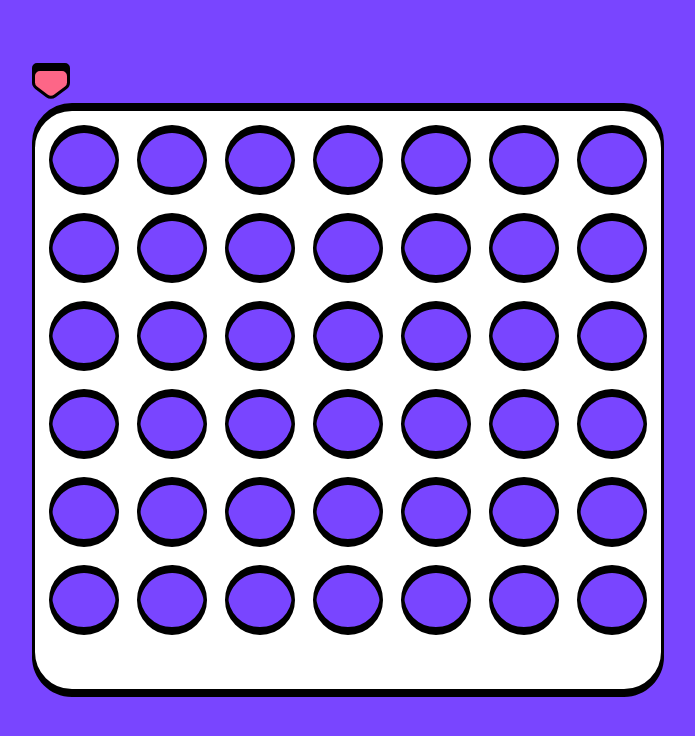
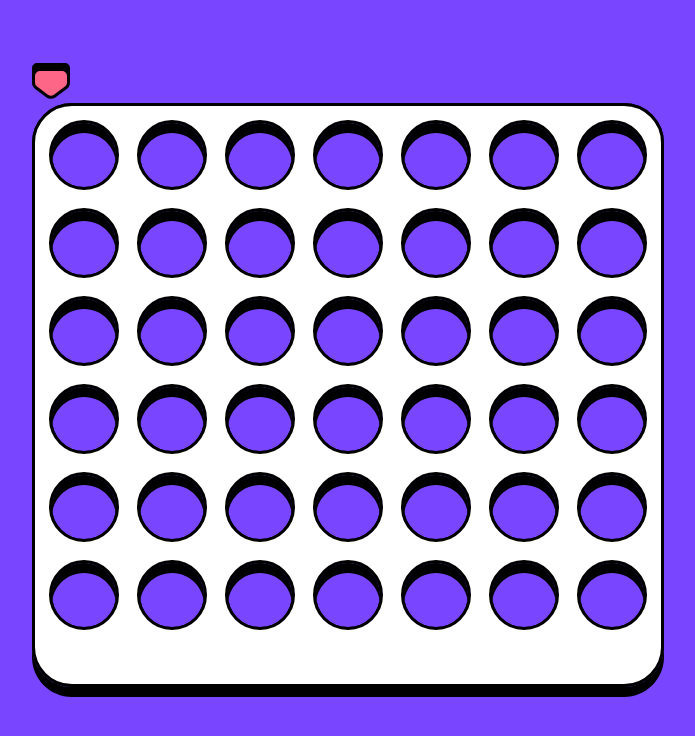
Before and after one commit to edward-montoya/connect-four, a React (Vite) app: page / in a window 1280 px wide. Shown: the top 736 px of the page, without its empty margins (292-987 px from the left). Built offline with nearby package versions, Linux system fonts and the light colour scheme.

Commit message:
upgrade animation and refactor components

```diff
--- a/src/App.tsx
+++ b/src/App.tsx
@@ -1,5 +1,5 @@
 import './App.scss'
-import Game from './components/Game/Game'
+import Game from './components/Board/Board'
 import Rules from './components/Rules/Rules'
 
 //import MarkerYellow from '@/assets/images/counter-yellow-large.svg';
--- a/src/components/Game/Game.scss
+++ b/src/components/Board/Board.scss
@@ -1,12 +1,12 @@
 .game {
+    width: 100%;
+    height: 100%;
+    display: grid;
+    place-content: center;
+    background-color: #7945FF;
     &__board {
         width: 335px;
         height: 320px;
-        background-image: url('@/assets/images/board-layer-white-small.svg'), url('@/assets/images/board-layer-black-small.svg');
-        background-size: contain;
-        background-repeat: no-repeat;
-        background-position: center center;
-        z-index: 2;
         position: relative;
     }
 
@@ -21,17 +21,14 @@
         top: 0;
         left: 0;
         transform: translate(16px, 10px);
-        transition: transform 2s ease-in;
     }
 }
 
 @media screen and (min-width: 640px) {
     .game {
         &__board {
-            background-image: url('@/assets/images/board-layer-white-large.svg'), url('@/assets/images/board-layer-black-large.svg');
             width: 632px;
             height: 594px;
-
         }
     }
 }
--- /dev/null
+++ b/src/components/Board/Board.tsx
@@ -0,0 +1,85 @@
+import { useEffect, useMemo, useState } from "react";
+import useMousePosition from "../../hook/useMousePosition";
+import useFieldGame from "../../hook/useFieldGame";
+import useTurnGame from "../../hook/useGame";
+import { PLAYERS } from "../../@types/game";
+import './Board.scss';
+
+import MarkerRed from '@/assets/images/marker-red.svg';
+import MarkerYellow from '@/assets/images/marker-yellow.svg';
+
+import BoardBottomLarge from '@/assets/images/board-layer-black-large.svg';
+import BoardTopLarge from '@/assets/images/board-layer-white-large.svg';
+import BoardBottomSmall from '@/assets/images/board-layer-black-small.svg';
+import BoardTopSmall from '@/assets/images/board-layer-white-small.svg';
+import Chip from "../Chip/Chip";
+
+
+const Game = () => {
+  const [isMobile, setIsMobile] = useState(window.innerWidth < 640);
+
+  useEffect(() => {
+    const update = () => {
+      setIsMobile(window.innerWidth < 640);
+    }
+    window.addEventListener('resize', update);
+    return () => {
+      window.removeEventListener('resize', update);
+    }
+  }, [])
+
+  const { x } = useMousePosition();
+  const { field, addItemToTheField, userPosition } = useFieldGame(x);
+  const { currentPlayer, userPlay } = useTurnGame();
+
+
+  const styles = useMemo(() => {
+    return {
+      backgroundImage: `url(${currentPlayer === PLAYERS.PLAYER_1 ? MarkerRed : MarkerYellow})`,
+      position: 'absolute',
+      left: `${userPosition}px`,
+      top: -40,
+    } as React.CSSProperties
+  }, [userPosition, currentPlayer]);
+
+  const play = () => {
+    addItemToTheField(currentPlayer);
+    userPlay();
+  }
+
+  return (
+    <section className='game'>
+      <div className='game__board'>
+        <picture style={{ position: 'absolute', top: 0 }}>
+          <source
+            media="(min-width: 560px)"
+            srcSet={BoardBottomLarge}
+          />
+          <img
+            src={BoardBottomSmall}
+            alt=''
+          />
+        </picture>
+        <div onClick={play} className='game__selector' style={styles}></div>
+        {
+          field.map((element) => (
+            <Chip key={`element-${element.i}-${element.j}`} element={element} isMobile={isMobile} />
+            )
+          )
+        }
+        <picture onClick={play} style={{ position: 'absolute', top: 0 }}>
+          <source
+            media="(min-width: 560px)"
+            srcSet={BoardTopLarge}
+          />
+          <img
+            src={BoardTopSmall}
+            alt=''
+          />
+        </picture>
+      </div>
+    </section>
+  )
+}
+
+export default Game;
--- /dev/null
+++ b/src/components/Chip/Chip.tsx
@@ -0,0 +1,49 @@
+import CounterRed from '@/assets/images/counter-red-large.svg';
+import CounterYellow from '@/assets/images/counter-yellow-large.svg';
+import CounterRedSmall from '@/assets/images/counter-red-small.svg';
+import CounterYellowSmall from '@/assets/images/counter-yellow-small.svg';
+import { FieldItem, PLAYERS } from '../../@types/game';
+import { useCallback } from 'react';
+
+const MOVE_LARGE_X = 89;
+const MOVE_LARGE_Y = 88;
+const MOVE_SMALL_X = 45;
+const MOVE_SMALL_Y = 50;
+
+const Chip = ({element, isMobile}: {element: FieldItem, isMobile: boolean}) => {
+
+    const buildStyle = useCallback((element: FieldItem) => {
+        const x_m = isMobile ? MOVE_SMALL_X : MOVE_LARGE_X;
+    const y_m = isMobile ? MOVE_SMALL_Y : MOVE_LARGE_Y;
+
+    const initial = isMobile ? 210 : 0;
+
+    const tranformX = (element.i * x_m) + 12;
+    const tranformY = 458 - (element.j * y_m) - initial;
+    let styles = {
+      backgroundImage: `none`,
+      backgroundRepeat: 'no-repeat',
+      width: isMobile ? '41px' : '70px',
+      height: isMobile ? '46px' : '75px',
+      transition: `transform ${2000 - (285 * element.j)}ms ease-in`,
+      transform: `translateX(${tranformX}px)`
+    } as React.CSSProperties;
+    if (element.value !== null) {
+      const icon = isMobile ? (element.value === PLAYERS.PLAYER_1 ? CounterRedSmall : CounterYellowSmall) : element.value === PLAYERS.PLAYER_1 ? CounterRed : CounterYellow;
+      styles = {
+        ...styles,
+        backgroundImage: `url(${icon})`,
+        transform: `translate(${tranformX}px, ${tranformY}px)`
+      }
+    }
+    return styles;
+      }, [isMobile]);
+
+    return (
+        <div
+            className='game__chip'
+            style={buildStyle(element)} />
+    );
+}
+
+export default Chip;
--- a/src/components/Game/Game.tsx
+++ /dev/null
@@ -1,95 +0,0 @@
-import { useCallback, useEffect, useMemo, useState } from "react";
-import useMousePosition from "../../hook/useMousePosition";
-import useFieldGame from "../../hook/useFieldGame";
-import useTurnGame from "../../hook/useGame";
-import { FieldItem, PLAYERS } from "../../@types/game";
-import './Game.scss';
-
-import MarkerRed from '@/assets/images/marker-red.svg';
-import MarkerYellow from '@/assets/images/marker-yellow.svg';
-
-import CounterRed from '@/assets/images/counter-red-large.svg';
-import CounterYellow from '@/assets/images/counter-yellow-large.svg';
-import CounterRedSmall from '@/assets/images/counter-red-small.svg';
-import CounterYellowSmall from '@/assets/images/counter-yellow-small.svg';
-
-const MOVE_LARGE_X = 90;
-const MOVE_LARGE_Y = 88;
-const MOVE_SMALL_X = 45;
-const MOVE_SMALL_Y = 50;
-
-const Game = () => {
-    const [isMobile, setIsMobile] = useState(window.innerWidth < 640);
-
-  useEffect(() => {
-    const update = () => {
-      setIsMobile(window.innerWidth < 640);
-    }
-    window.addEventListener('resize', update);
-    return () => {
-      window.removeEventListener('resize', update);
-    }
-  }, [])
-
-  const { x } = useMousePosition();
-  const { field, addItemToTheField, userPosition } = useFieldGame(x);
-  const { currentPlayer, userPlay } = useTurnGame();
-
-  const mapArray: Array<FieldItem> = useMemo(() => {
-    const n = field.length;
-    const m = field[0].length;
-    const arr = [];
-    for (let i = 0; i < n; i++) {
-      for (let j = 0; j < m; j++) {
-        arr.push({
-          i, j, value: field[i][j]
-        })
-      }
-    }
-    return arr;
-  }, [field]);
-
-  const styles = useMemo(() => {
-    return {
-      backgroundImage: `url(${currentPlayer === PLAYERS.PLAYER_1 ? MarkerRed : MarkerYellow})`,
-      position: 'absolute',
-      left: `${userPosition}px`,
-      top: -40,
-    } as React.CSSProperties
-  }, [userPosition, currentPlayer]);
-
-  const buildStyle = useCallback((element: FieldItem) => {
-    const x_m = isMobile ? MOVE_SMALL_X : MOVE_LARGE_X;
-    const y_m = isMobile ? MOVE_SMALL_Y : MOVE_LARGE_Y;
-
-    const initial = isMobile ? 210 : 0;
-
-    const tranformX = (element.i * x_m) + 12;
-    const tranformY = 458 - (element.j * y_m) - initial;
-    const icon = isMobile ? element.value === PLAYERS.PLAYER_1 ? CounterRedSmall : CounterYellowSmall : element.value === PLAYERS.PLAYER_1 ? CounterRed : CounterYellow;
-    return {
-      backgroundImage: `url(${icon})`,
-      backgroundRepeat: 'no-repeat',
-      width: isMobile ? '41px' : '70px',
-      height: isMobile ? '46px' : '75px',
-      transform: `translate(${tranformX}px, ${tranformY}px)`
-    } as React.CSSProperties;
-  }, [isMobile])
-
-  const play = () => {
-    addItemToTheField(currentPlayer);
-    userPlay();
-  }
-    return (
-        <section style={{width: '100%', height: '100%', display: 'grid', placeContent: 'center', backgroundColor: '#7945FF'}}>
-            <div className='game__board'>
-              <div onClick={play} className='game__selector' style={styles}></div>
-                {
-                mapArray.map((element) => element.value !== null ? (<div key={`element-${element.i}-${element.j}`} className='game__chip' style={buildStyle(element)}></div>) : '' )
-                }
-            </div>
-        </section>
-    )
-}
-
-export default Game;
--- a/src/hook/useFieldGame.ts
+++ b/src/hook/useFieldGame.ts
@@ -25,11 +25,23 @@ const useFieldGame = (x: number) => {
         return () => {
             window.removeEventListener('resize', update);
         }
-    }, [])
+    }, []);
+
+    const generateArray = (n: number, m: number) => {
+      const arr = [];
+      for (let i = 0; i < m; i++) {
+        for (let j = 0; j < n; j++) {
+          arr.push({
+            i, j, value: null
+          } as FieldItem)
+        }
+      }
+      return arr;
+    };
 
     const m = 7;
     const n = 6;
-    const [field, setField] = useState<Array<Array<number>>>(Array(m).fill(0).map(() => Array(n).fill(null)));
+    const [field, setField] = useState<FieldItem[]>(generateArray(n, m));
 
     const calcColumn = () => {
         const mousePositionCorrected: number = x - MARGIN - 15;
@@ -59,13 +71,12 @@ const useFieldGame = (x: number) => {
         const mousePositionCorrected: number = x - MARGIN - 15;
         if (mousePositionCorrected > lowerLimit && mousePositionCorrected < upperLimit) {
           const column = calcColumn();
-          for (let i = 0 ; i < n ; i++) {
-            if (field[column][i] == null) {
-              const copyArray = [...field];
-              copyArray[column][i] = player;
+          const copyArray = [...field];
+          const filterData = copyArray.filter((e) => e.i === column && e.value === null).sort((a, b) => a.j - b.j);
+          if (filterData.length && filterData[0].value === null) {
+              filterData[0].value = player;
               setField(copyArray);
               return;
-            }
           }
           alert('You cannot add a item there.')
         }
```
